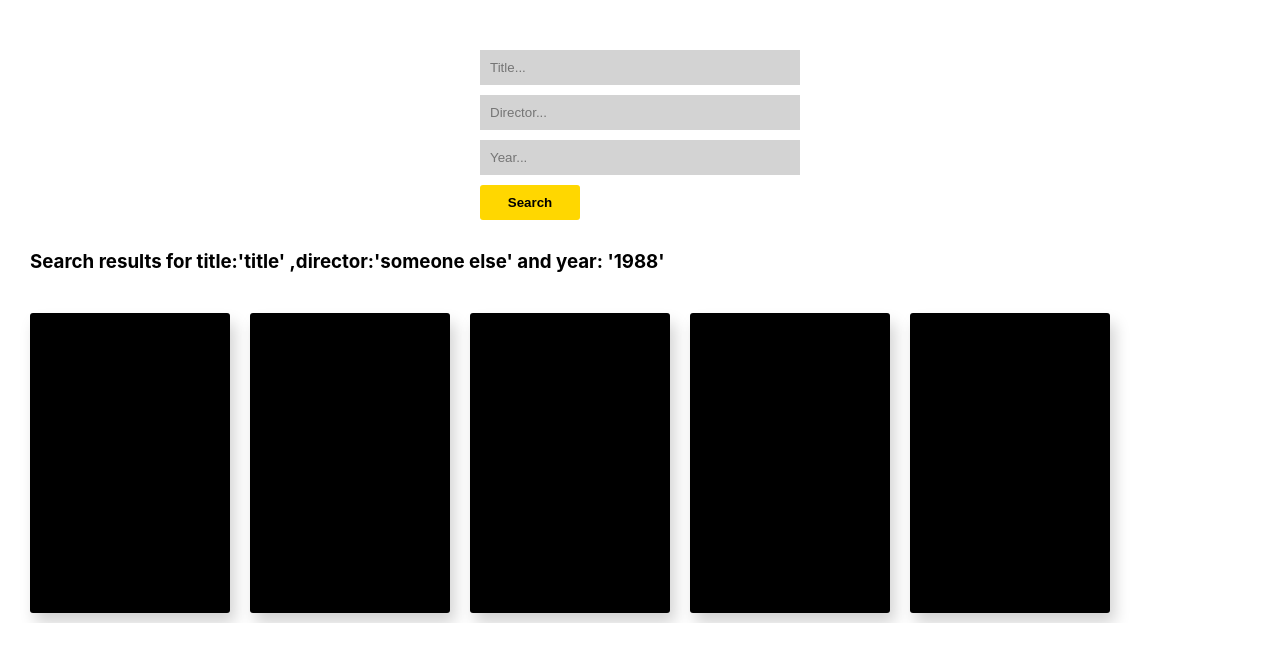
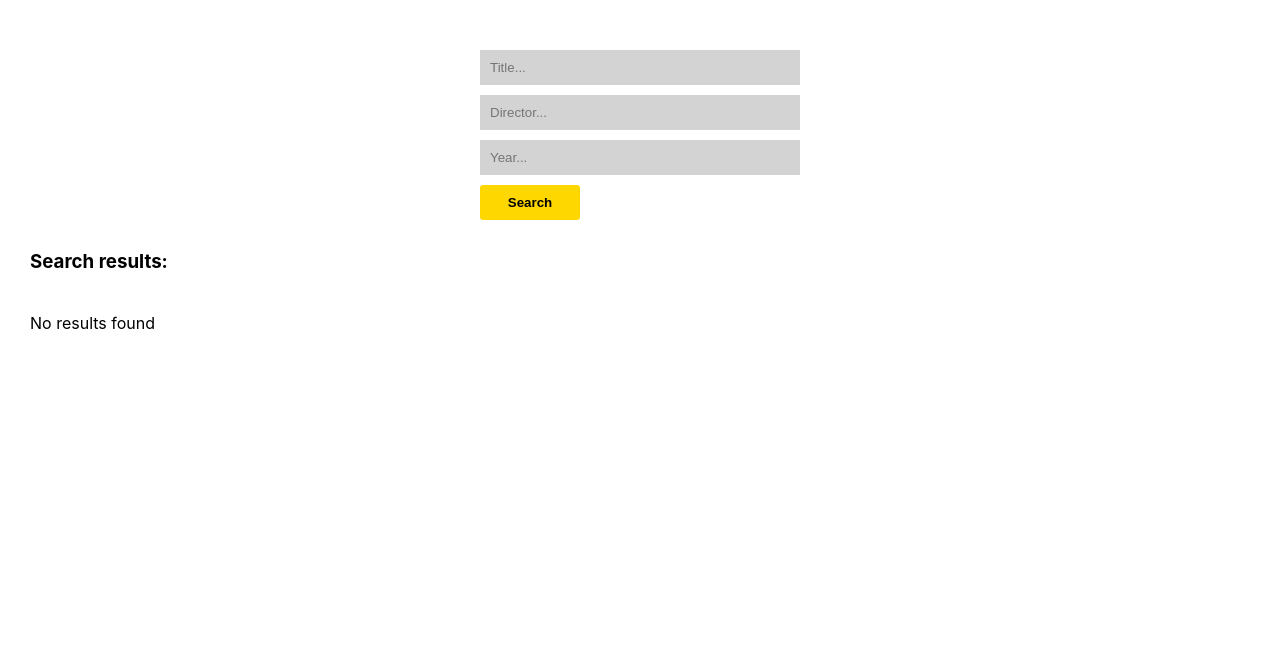
Before and after one commit to soremibolu/challenge2, a React (Create React App) app: page / in a window 1280 px wide. Shown: the top 662 px of the page. Built offline with nearby package versions, Linux system fonts and the light colour scheme.

Commit message:
set up movie card display based on search data

```diff
--- a/src/components/MovieCard.js
+++ b/src/components/MovieCard.js
@@ -1,14 +1,17 @@
 import React from "react";
 
-const MovieCard = () => {
+const MovieCard = ({ title, runtime, year, posterURL }) => {
   return (
     <>
       <div className="card-container">
-        <div className="card-image"></div>
+        <div
+          className="card-image"
+          style={{ backgroundImage: `url(${posterURL})` }}
+        ></div>
         <div className="details">
-          <h2>title</h2>
-          <p>year</p>
-          <p className="runtime">100 minutes</p>
+          <h2>{title}</h2>
+          <p>{year}</p>
+          <p className="runtime">{runtime} minutes</p>
         </div>
       </div>
     </>
--- a/src/components/Rail.js
+++ b/src/components/Rail.js
@@ -1,19 +1,26 @@
 import React from "react";
+import { Link } from "react-router-dom";
 import MovieCard from "../components/MovieCard";
 
-const Rail = ({ search }) => {
+const Rail = ({ movies }) => {
   return (
     <>
-      <h3 className="rail-header">
-        Search results for title:'title' ,director:'someone else' and year:
-        '1988'
-      </h3>
+      <h3 className="rail-header">Search results:</h3>
       <div className="rail">
-        <MovieCard />
-        <MovieCard />
-        <MovieCard />
-        <MovieCard />
-        <MovieCard />
+        {movies.length ? (
+          movies.map((movie) => (
+            <Link key={movie.id} to={`/info/${movie.id}`}>
+              <MovieCard
+                title={movie.title}
+                runtime={movie.runtime}
+                year={movie.year}
+                posterURL={movie.posterUrl}
+              />
+            </Link>
+          ))
+        ) : (
+          <p className="no-results">No results found</p>
+        )}
       </div>
     </>
   );
--- a/src/components/SearchPanel.js
+++ b/src/components/SearchPanel.js
@@ -39,7 +39,7 @@ const SearchPanel = ({ handleSearch }) => {
           />
           <input
             className="input"
-            type="text"
+            type="number"
             placeholder="Year..."
             onChange={(e) => setYear(e.target.value)}
             value={year}
--- a/src/pages/Home.js
+++ b/src/pages/Home.js
@@ -5,18 +5,15 @@ import Data from "../data/data.json";
 
 const Home = () => {
   const [movies, setMovies] = useState([]);
-  const [search, setSearch] = useState({
-    title: "",
-    director: "",
-    year: "",
-  });
+  const [search, setSearch] = useState({});
 
   const filterData = (MovieData, searchData) => {
     const filteredTitles = MovieData.filter(
-      (movie) => movie.title === searchData.title
+      (movie) => movie.title.toLowerCase() === searchData.title.toLowerCase()
     );
     const filteredDirectors = MovieData.filter(
-      (movie) => movie.director === searchData.director
+      (movie) =>
+        movie.director.toLowerCase() === searchData.director.toLowerCase()
     );
     const filteredYears = MovieData.filter(
       (movie) => movie.year === searchData.year
@@ -26,8 +23,7 @@ const Home = () => {
       filteredDirectors,
       filteredYears
     );
-
-    console.log(moviesFiltered);
+    return moviesFiltered;
   };
 
   const handleSearch = (title, director, year) => {
@@ -36,9 +32,11 @@ const Home = () => {
       director: director ? director : "",
       year: year ? year : "",
     });
-    filterData(Data.movies, search);
+    console.log(search);
+    //setSearch(searchTerms);
+    //console.log(search);
+    setMovies(filterData(Data.movies, search));
   };
-  //console.log(MovieData.movies);
 
   //all
   //random
@@ -49,7 +47,7 @@ const Home = () => {
         <div className="search">
           <SearchPanel handleSearch={handleSearch} />
         </div>
-        <Rail search={search} />
+        <Rail search={search} movies={movies} />
       </div>
     </>
   );
--- a/src/style/style.scss
+++ b/src/style/style.scss
@@ -99,3 +99,9 @@ $extra:lightgrey;
 .rail-header{
     margin: 30px;
 }
+
+.no-results {
+    margin: 10px;
+}
+
+a{text-decoration: none;}
```
